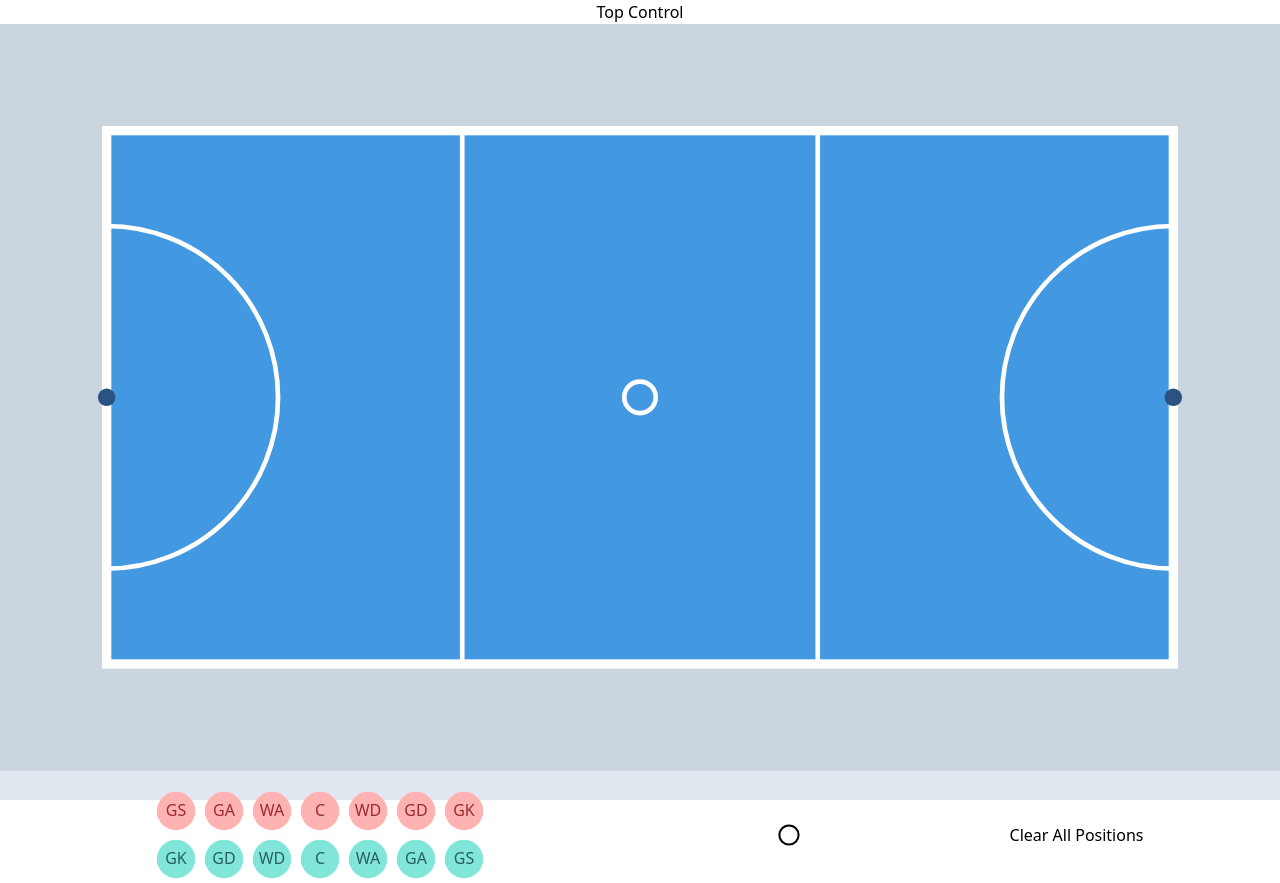
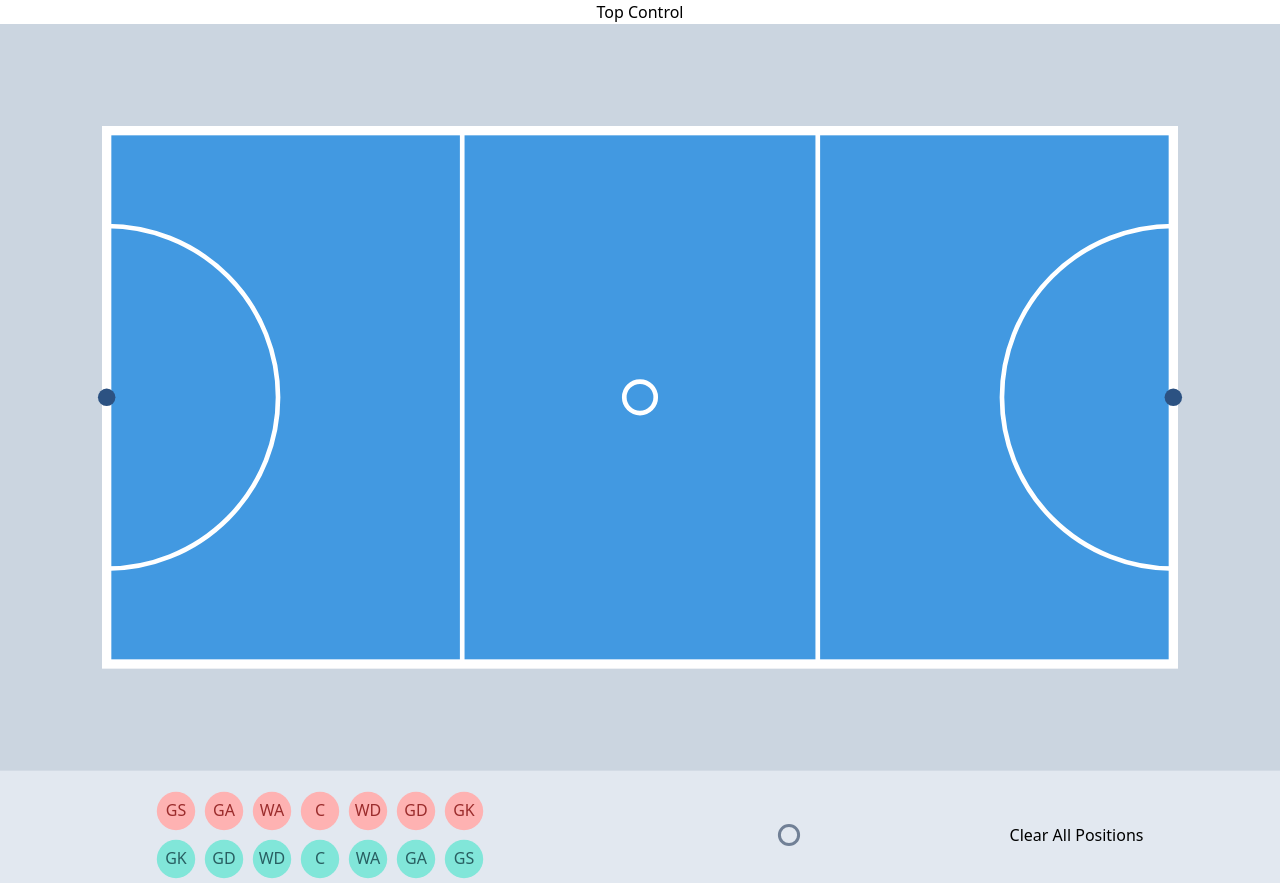
Before and after one commit to exnight/netboard, a React app: page / in a window 1280 px wide. Built offline with nearby package versions, Linux system fonts and the light colour scheme; the HTML template or start-up script is replaced by a standard one.

Commit message:
adjust style

```diff
--- a/src/components/app/board/Ball.tsx
+++ b/src/components/app/board/Ball.tsx
@@ -26,16 +26,17 @@ const Ball: React.FC = () => {
           cx={svgWidth / 2}
           cy={svgHeight / 2}
           r={svgDim / 2.5}
-          className="fill-current text-white"
+          className="fill-current text-gray-300"
         />
         <circle
           cx={svgWidth / 2}
           cy={svgHeight / 2}
           r={svgDim / 2.5}
-          stroke="black"
-          strokeWidth="2"
+          strokeWidth="3"
           fill="none"
+          className="stroke-current text-gray-600"
         />
+        <title>Ball</title>
       </svg>
     </>
   );
--- a/src/components/app/board/Board.tsx
+++ b/src/components/app/board/Board.tsx
@@ -34,7 +34,7 @@ const Board: React.FC = () => {
   ]);
 
   return (
-    <div className="h-screen flex flex-col container">
+    <div className="h-full flex flex-col container">
       <CoorContext.Provider value={coorProviderValue}>
         <TopControl />
         <Court />
--- a/src/components/app/board/Court.tsx
+++ b/src/components/app/board/Court.tsx
@@ -20,7 +20,7 @@ centerCircleR *= multFactor;
 
 const Court: React.FC = () => {
   return (
-    <div className="">
+    <div className="w-full">
       <svg
         width="100%"
         height="100%"
```
